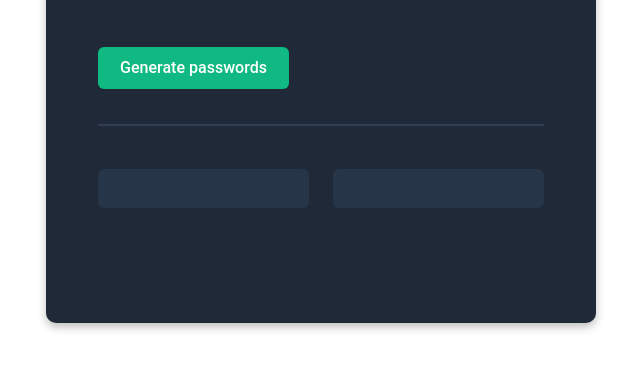
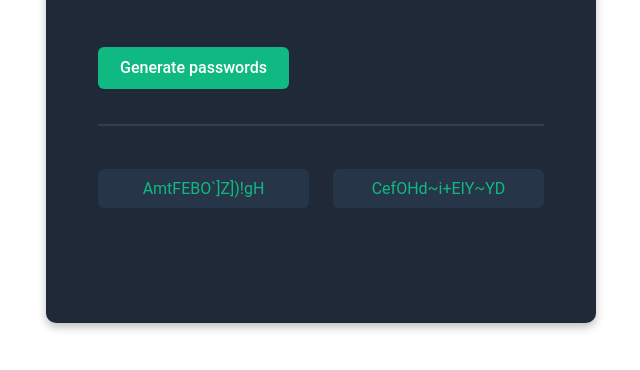
Before and after one commit to jt-old/project_password-generator, a website: page index.html in a window 1280 px wide. Both pictures are taken after a click on the button "Generate passwords". Shown: the part 352-722 px from the top of the page, without its empty margins (319-959 px from the left). Drawn offline with Linux system fonts and the light colour scheme.

Commit message:
add javascript

```diff
--- a/index.css
+++ b/index.css
@@ -145,7 +145,7 @@ body {
   height: 28px;
 }
 
-#generatePassword {
+#generatePasswords {
   /* Auto layout */
   display: flex;
   flex-direction: row;
@@ -177,6 +177,14 @@ body {
   flex-grow: 0;
 }
 
+#generatePasswords:hover {
+  cursor: pointer;
+}
+
+#generatePasswords:active {
+  background-color: darkgreen;
+}
+
 hr {
   width: 446px;
   height: 1px;
@@ -184,20 +192,15 @@ hr {
   border: 1px solid #2f3e53;
 }
 
-.password-container {
+.passwords-container {
   display: flex;
   justify-content: space-between;
 }
 
 #passwordOne {
-  width: 211px;
-  height: 39px;
-  background: var(--med-dark);
-  border-radius: 6px;
-  margin-top: 35px;
-}
-
-#passwordTwo {
+  display: flex;
+  justify-content: center;
+  align-items: center;
   width: 211px;
   height: 39px;
   background: var(--med-dark);
@@ -205,3 +208,15 @@ hr {
   margin-top: 35px;
   color: var(--accent-color);
 }
+
+#passwordTwo {
+  display: flex;
+  justify-content: center;
+  align-items: center;
+  width: 211px;
+  height: 39px;
+  background: var(--med-dark);
+  border-radius: 6px;
+  margin-top: 35px;
+  color: var(--accent-color);
+}
--- a/index.html
+++ b/index.html
@@ -14,13 +14,16 @@
           <span>Generate a</span><br />random password
         </h1>
         <p class="sub-heading">Never use an insecure password again.</p>
-        <button id="generatePassword">Generate passwords</button>
+        <button id="generatePasswords" onclick="generatePasswords()">
+          Generate passwords
+        </button>
         <hr />
-        <div class="password-container">
+        <div class="passwords-container">
           <p id="passwordOne"></p>
           <p id="passwordTwo"></p>
         </div>
       </div>
     </div>
+    <script src="index.js"></script>
   </body>
 </html>
--- a/index.js
+++ b/index.js
@@ -0,0 +1,151 @@
+// create array of all possible characters
+/* possible characters */
+const characters = [
+  'A',
+  'B',
+  'C',
+  'D',
+  'E',
+  'F',
+  'G',
+  'H',
+  'I',
+  'J',
+  'K',
+  'L',
+  'M',
+  'N',
+  'O',
+  'P',
+  'Q',
+  'R',
+  'S',
+  'T',
+  'U',
+  'V',
+  'W',
+  'X',
+  'Y',
+  'Z',
+  'a',
+  'b',
+  'c',
+  'd',
+  'e',
+  'f',
+  'g',
+  'h',
+  'i',
+  'j',
+  'k',
+  'l',
+  'm',
+  'n',
+  'o',
+  'p',
+  'q',
+  'r',
+  's',
+  't',
+  'u',
+  'v',
+  'w',
+  'x',
+  'y',
+  'z',
+  '0',
+  '1',
+  '2',
+  '3',
+  '4',
+  '5',
+  '6',
+  '7',
+  '8',
+  '9',
+  '~',
+  '`',
+  '!',
+  '@',
+  '#',
+  '$',
+  '%',
+  '^',
+  '&',
+  '*',
+  '(',
+  ')',
+  '_',
+  '-',
+  '+',
+  '=',
+  '{',
+  '[',
+  '}',
+  ']',
+  ',',
+  '|',
+  ':',
+  ';',
+  '<',
+  '>',
+  '.',
+  '?',
+  '/',
+]
+
+// set isAlive boolean
+let isAlive = false
+// store text from id password one in variable
+let passwordOne = document.getElementById('passwordOne')
+// store text from id password two in variable
+let passwordTwo = document.getElementById('passwordTwo')
+// create empty array for passwordOne
+let passwordOneArr = []
+// create empty array for passwordTwo
+let passwordTwoArr = []
+// set password length
+let passwordLength = 15
+
+/* If there aren't already passwords, generate passwords, otherwise clear passwords and generate new passwords */
+function generatePasswords() {
+  if (isAlive === false) {
+    generatePasswordOne()
+    generatePasswordTwo()
+    isAlive = true
+  }
+}
+
+/* create random index between 0 and the length of the characters array to use as index number*/
+function createRandomIndex() {
+  let randomIndex = Math.floor(Math.random() * characters.length)
+  return randomIndex
+}
+
+/* generate password one */
+function generatePasswordOne() {
+  for (let i = 0; i < passwordLength; i++) {
+    // call random index function and in variable
+    let randomIndex = createRandomIndex()
+    // push the random index onto the array
+    passwordOneArr.push(characters[randomIndex])
+  }
+  // loop through the array 15 times and display the characters[randomIndex] in the textContent
+  for (let i = 0; i < passwordLength; i++) {
+    passwordOne.textContent += passwordOneArr[i]
+  }
+}
+
+/* generate password two */
+function generatePasswordTwo() {
+  for (let i = 0; i < passwordLength; i++) {
+    // call random index function and in variable
+    let randomIndex = createRandomIndex()
+    // push the random index onto the array
+    passwordTwoArr.push(characters[randomIndex])
+  }
+  // loop through the array 15 times and display the characters[randomIndex] in the textContent
+  for (let i = 0; i < passwordLength; i++) {
+    passwordTwo.textContent += passwordTwoArr[i]
+  }
+}
```
Also changed, not shown: package.json (added, +19 -0 lines), README.md.
